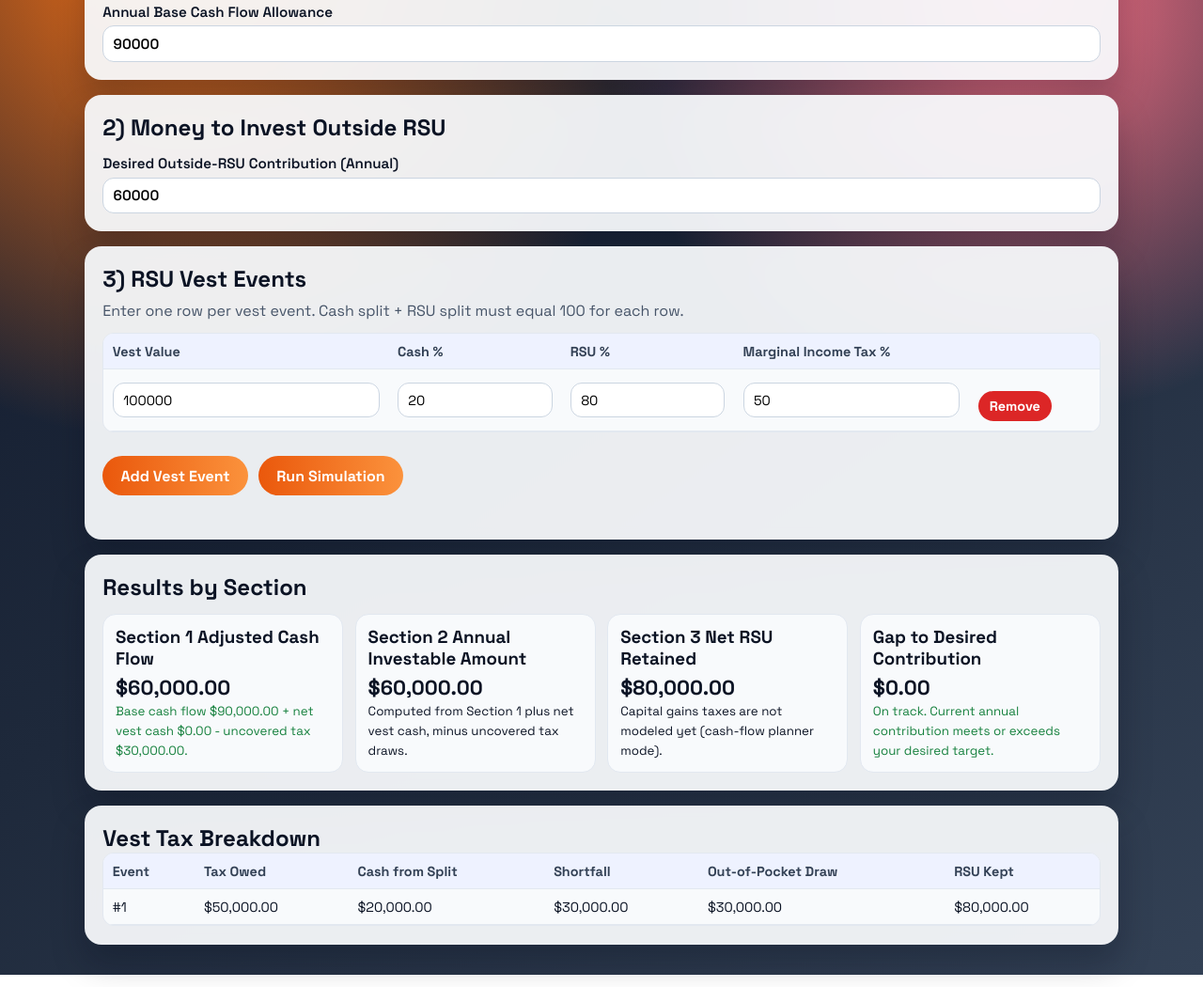
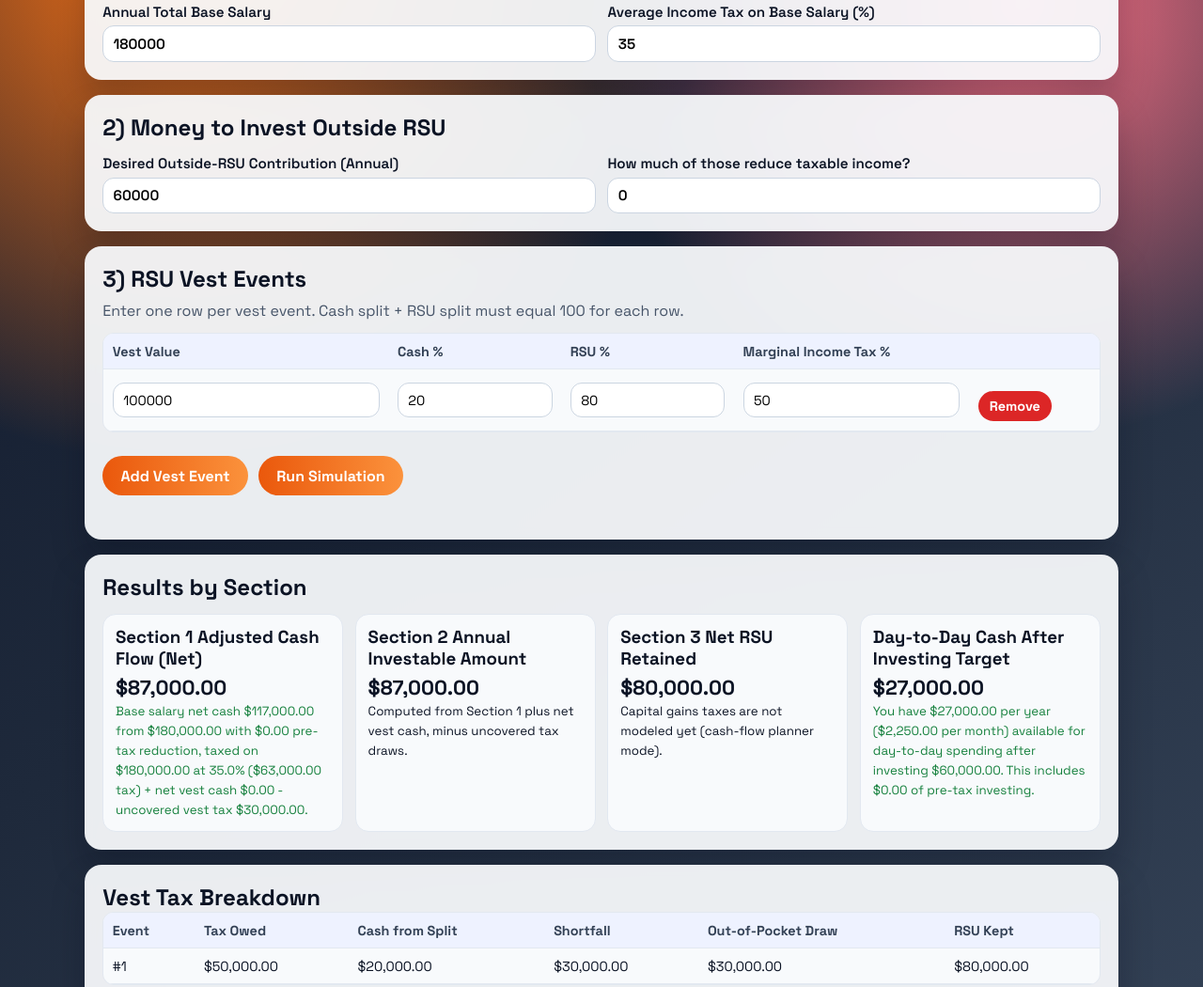
Before and after one commit to SamZhang02/RSU-planner, a plain HTML site: page index.html in a window 1280 px wide. Shown: the part 270-1320 px from the top of the page at 94% size. Drawn offline with Linux system fonts and the light colour scheme.

Commit message:
Better ui

```diff
--- a/app.js
+++ b/app.js
@@ -55,11 +55,14 @@ function parseVestRows() {
 
 function runSimulation() {
   const validationMsg = document.getElementById("validationMsg");
-  const annualCashFlow = Number(document.getElementById("annualCashFlow").value);
+  const baseSalary = Number(document.getElementById("baseSalary").value);
+  const baseSalaryTaxRatePct = Number(document.getElementById("baseSalaryTaxRate").value);
+  const preTaxReductionInput = Number(document.getElementById("preTaxReduction").value);
+  const preTaxReduction = Math.max(0, preTaxReductionInput);
   const desiredContribution = Math.max(0, Number(document.getElementById("desiredContribution").value));
   const vestInputs = parseVestRows();
 
-  if ([annualCashFlow, desiredContribution].some((n) => Number.isNaN(n))) {
+  if ([baseSalary, baseSalaryTaxRatePct, preTaxReductionInput, desiredContribution].some((n) => Number.isNaN(n))) {
     validationMsg.textContent = "Please enter valid numeric inputs for Sections 1 and 2.";
     return;
   }
@@ -82,6 +85,10 @@ function runSimulation() {
   }
 
   validationMsg.textContent = "";
+  const baseSalaryTaxRate = baseSalaryTaxRatePct / 100;
+  const taxableBaseSalary = Math.max(0, baseSalary - preTaxReduction);
+  const baseSalaryTax = taxableBaseSalary * baseSalaryTaxRate;
+  const baseSalaryNetCash = baseSalary - preTaxReduction - baseSalaryTax;
 
   const settledRows = vestInputs.map((row) => ({
     ...row,
@@ -98,10 +105,9 @@ function runSimulation() {
     { netVestCash: 0, outOfPocket: 0, rsuKept: 0 }
   );
 
-  const adjustedCashFlow = annualCashFlow + totals.netVestCash - totals.outOfPocket;
-  const annualContribution = Math.max(0, adjustedCashFlow);
-  const extraCashNeeded = Math.max(0, desiredContribution - adjustedCashFlow);
-  const desiredGap = Math.max(0, desiredContribution - annualContribution);
+  const adjustedCashFlow = baseSalaryNetCash + totals.netVestCash - totals.outOfPocket;
+  const annualContribution = preTaxReduction + Math.max(0, adjustedCashFlow);
+  const desiredGap = annualContribution - desiredContribution;
 
   document.getElementById("outSection1Cash").textContent = toMoney(adjustedCashFlow);
   document.getElementById("outSection2Contribution").textContent = toMoney(annualContribution);
@@ -110,7 +116,7 @@ function runSimulation() {
 
   const section1Note = document.getElementById("outSection1Note");
   section1Note.className = adjustedCashFlow >= 0 ? "good" : "warn";
-  section1Note.textContent = `Base cash flow ${toMoney(annualCashFlow)} + net vest cash ${toMoney(totals.netVestCash)} - uncovered tax ${toMoney(totals.outOfPocket)}.${
+  section1Note.textContent = `Base salary net cash ${toMoney(baseSalaryNetCash)} from ${toMoney(baseSalary)} with ${toMoney(preTaxReduction)} pre-tax reduction, taxed on ${toMoney(taxableBaseSalary)} at ${baseSalaryTaxRatePct.toFixed(1)}% (${toMoney(baseSalaryTax)} tax) + net vest cash ${toMoney(totals.netVestCash)} - uncovered vest tax ${toMoney(totals.outOfPocket)}.${
     adjustedCashFlow < 0 ? " Contribution is capped at $0.00 until allowance is positive." : ""
   }`;
 
@@ -118,10 +124,14 @@ function runSimulation() {
 
   const desiredGapNote = document.getElementById("outDesiredGapNote");
   if (desiredGap === 0) {
-    desiredGapNote.textContent = "On track. Current annual contribution meets or exceeds your desired target.";
+    desiredGapNote.textContent = "No day-to-day leftover after hitting your investment target.";
+    desiredGapNote.className = "good";
+  } else if (desiredGap > 0) {
+    desiredGapNote.textContent = `You have ${toMoney(desiredGap)} per year (${toMoney(desiredGap / 12)} per month) available for day-to-day spending after investing ${toMoney(desiredContribution)}. This includes ${toMoney(preTaxReduction)} of pre-tax investing.`;
     desiredGapNote.className = "good";
   } else {
-    desiredGapNote.textContent = `Need ${toMoney(extraCashNeeded)} more annual cash flow (${toMoney(extraCashNeeded / 12)} per month) to reach desired contribution of ${toMoney(desiredContribution)}.`;
+    const shortfall = Math.abs(desiredGap);
+    desiredGapNote.textContent = `You are short ${toMoney(shortfall)} per year (${toMoney(shortfall / 12)} per month) to both fund day-to-day spending at $0 leftover and invest ${toMoney(desiredContribution)}. This includes ${toMoney(preTaxReduction)} of pre-tax investing.`;
     desiredGapNote.className = "warn";
   }
 
--- a/index.html
+++ b/index.html
@@ -27,8 +27,12 @@
         <h2>1) Total Cash Flow to Invest</h2>
         <div class="grid">
           <label>
-            Annual Base Cash Flow Allowance
-            <input id="annualCashFlow" type="number" min="0" step="1000" value="90000" />
+            Annual Total Base Salary
+            <input id="baseSalary" type="number" min="0" step="1000" value="180000" />
+          </label>
+          <label>
+            Average Income Tax on Base Salary (%)
+            <input id="baseSalaryTaxRate" type="number" min="0" max="100" step="0.1" value="35" />
           </label>
         </div>
       </section>
@@ -39,6 +43,10 @@
           <label>
             Desired Outside-RSU Contribution (Annual)
             <input id="desiredContribution" type="number" min="0" step="1000" value="60000" />
+          </label>
+          <label>
+            How much of those reduce taxable income?
+            <input id="preTaxReduction" type="number" min="0" step="500" value="0" />
           </label>
         </div>
       </section>
@@ -73,7 +81,7 @@
         <h2>Results by Section</h2>
         <div class="chart-summary">
           <article>
-            <h3>Section 1 Adjusted Cash Flow</h3>
+            <h3>Section 1 Adjusted Cash Flow (Net)</h3>
             <p id="outSection1Cash">$0.00</p>
             <small id="outSection1Note"></small>
           </article>
@@ -88,7 +96,7 @@
             <small id="outSection3Note"></small>
           </article>
           <article>
-            <h3>Gap to Desired Contribution</h3>
+            <h3>Day-to-Day Cash After Investing Target</h3>
             <p id="outDesiredGap">$0.00</p>
             <small id="outDesiredGapNote"></small>
           </article>
```
